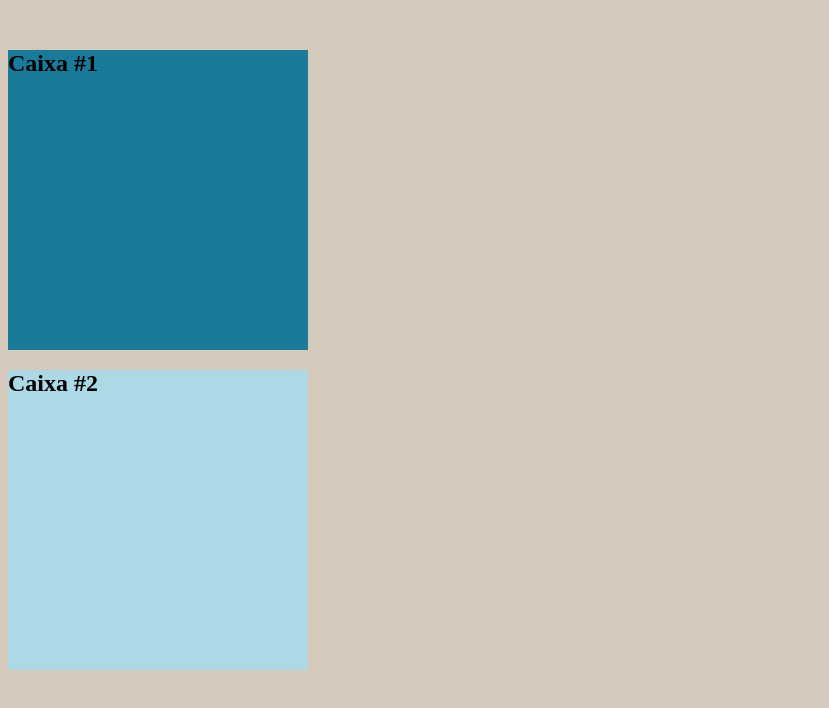
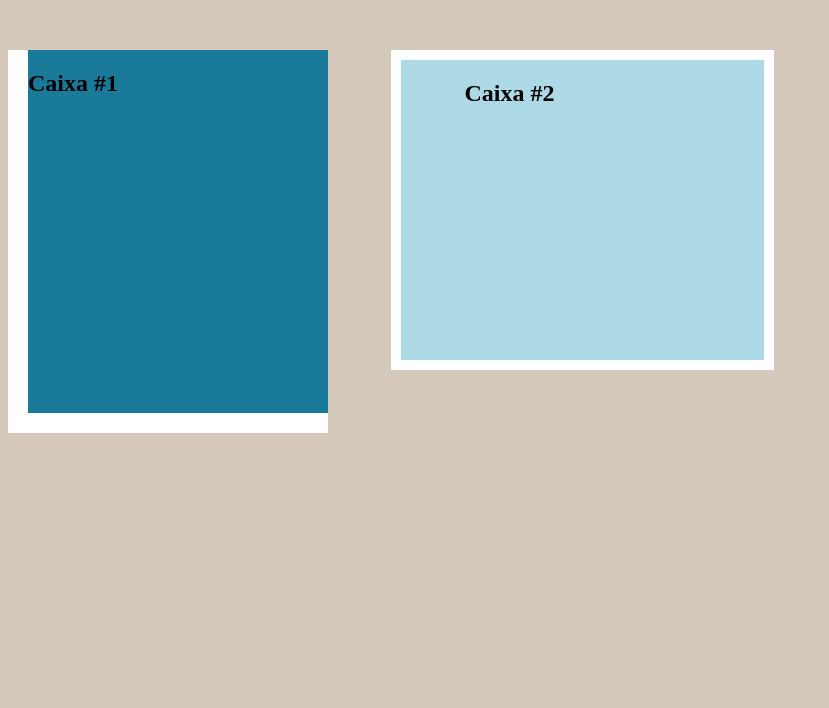
Before and after one commit to BeatrizDenise/Desafio_PC_EnsinoM-dio, a plain HTML site: page index.html in a window 1280 px wide. Shown: the whole page, without its empty margins (0-829 px from the left). Drawn offline with Linux system fonts and the light colour scheme.

Commit message:
Update styles.css

```diff
--- a/styles.css
+++ b/styles.css
@@ -5,6 +5,7 @@ body {
 }
 
 section{
+    display: flex;
 
 }
 
@@ -12,6 +13,10 @@ section{
     width: 300px;
     height: 300px;
     background-color: rgb(25, 122, 154);
+    margin-right: 5%;
+    padding-bottom: 5%;
+    border-left:solid 20px white;
+    border-bottom:solid 20px white;
 
 }
 
@@ -19,5 +24,7 @@ section{
     width: 300px;
     height: 300px;
     background-color: lightblue;
+    padding-left: 5%;
+    border: solid 10px white;
 
 }
```
